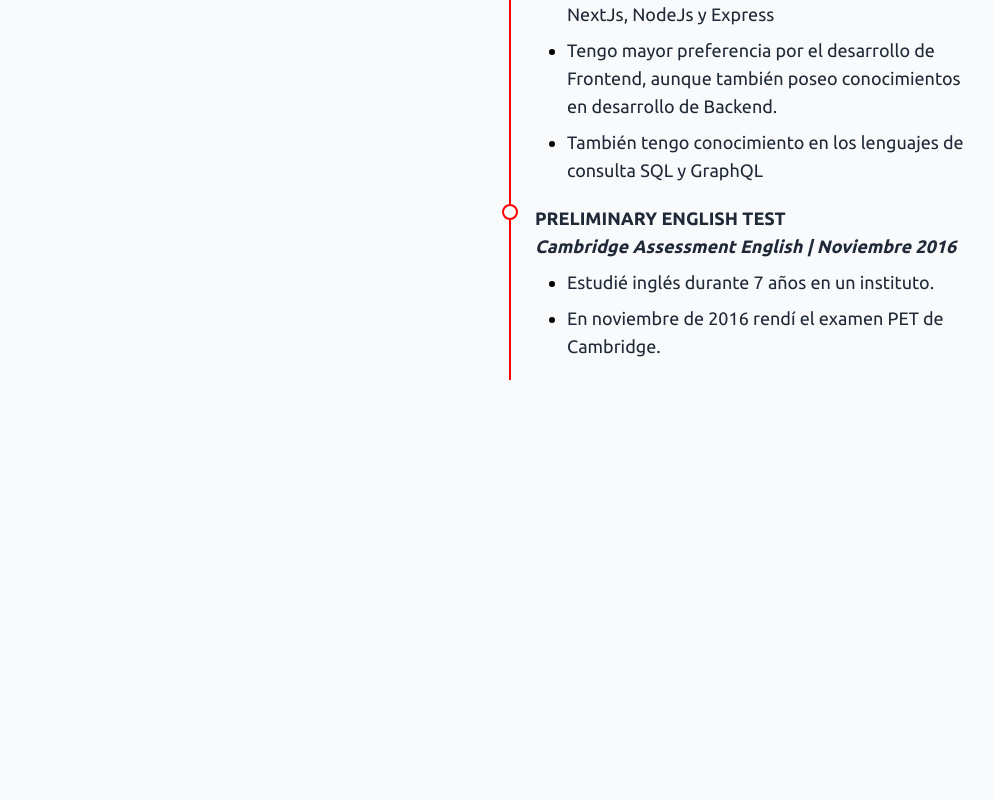
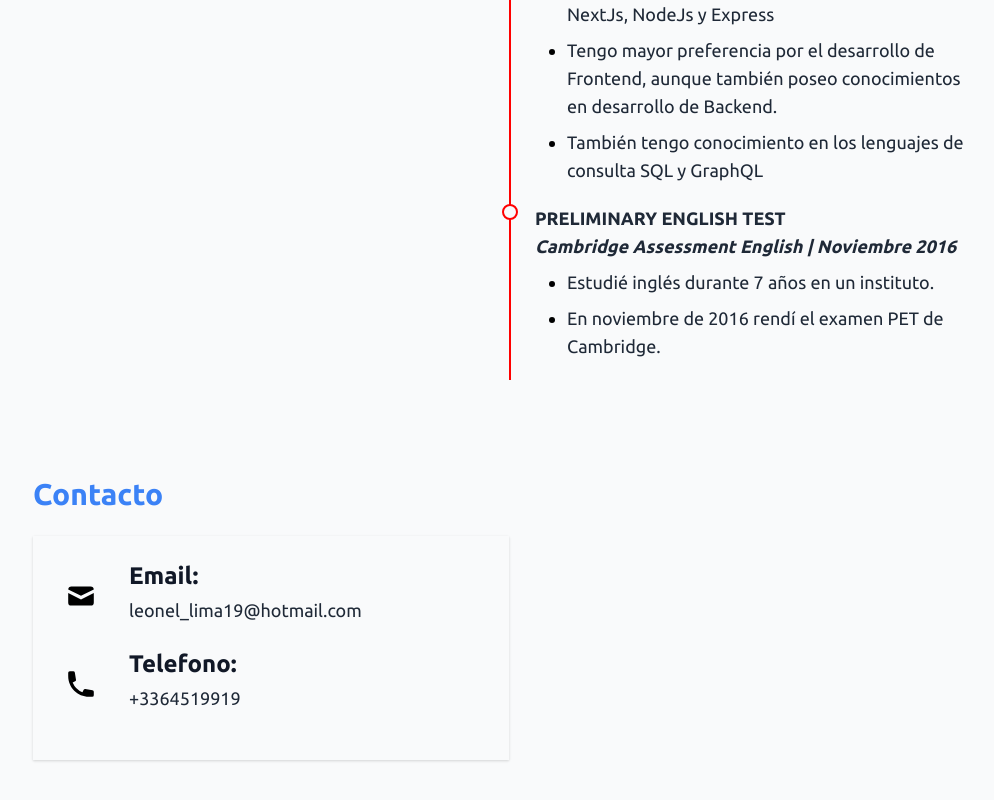
Before and after one commit to leitolima/portafolio, a Next.js app: page / in a window 1280 px wide. Shown: the part 2336-3136 px from the top of the page, without its empty margins (275-1269 px from the left). Before the commit the page ends 2764 px from the top, so only its background shows below. Built offline with nearby package versions, Linux system fonts and the light colour scheme.

Commit message:
Contact section

```diff
--- /dev/null
+++ b/components/section/Contact.js
@@ -0,0 +1,27 @@
+import React from 'react';
+//Components
+import H1 from '../H1';
+//Components Contact
+import Data from './contact/Data';
+
+const Contact = () => {
+    return (
+        <article className="py-12 px-5">
+            <H1 size="3xl" color="blue-500" marginBottom="mb-6">Contacto</H1>
+            <div className="w-1/2 shadow flex flex-col py-6">
+                <Data
+                    title="Email:"
+                    icon="/mail.svg"
+                    text="leonel_lima19@hotmail.com"
+                />
+                <Data
+                    title="Telefono:"
+                    icon="/phone.svg"
+                    text="+3364519919"
+                />
+            </div>
+        </article>
+    )
+}
+
+export default Contact;
--- /dev/null
+++ b/components/section/contact/Data.js
@@ -0,0 +1,20 @@
+import React from 'react';
+//Components
+import H1 from '../../H1';
+import P from '../../P';
+
+const Data = ({ icon, title, text }) => {
+    return (
+        <div className="flex flex-row items-center mb-4">
+            <div className="px-8">
+                <img src={icon} alt="Mail svg" className="w-8 h-8"/>
+            </div>
+            <div>
+                <H1 color="gray-900" size="2xl" marginBottom="mb-1">{title}</H1>
+                <P>{text}</P>
+            </div>
+        </div>
+    )
+}
+
+export default Data;
--- a/components/section/index.js
+++ b/components/section/index.js
@@ -2,6 +2,7 @@ import React from 'react';
 //Components section
 import Presentation from './Presentation';
 import Curriculum from './Curriculum';
+import Contact from './Contact';
 import Skills from './Skills';
 import About from './About';
 
@@ -13,6 +14,7 @@ const Section = () => {
                 <About/>
                 <Skills/>
                 <Curriculum/>
+                <Contact/>
             </section>
         </>
     )
```
Also changed, not shown: public/mail.svg (added), public/phone.svg (added).
